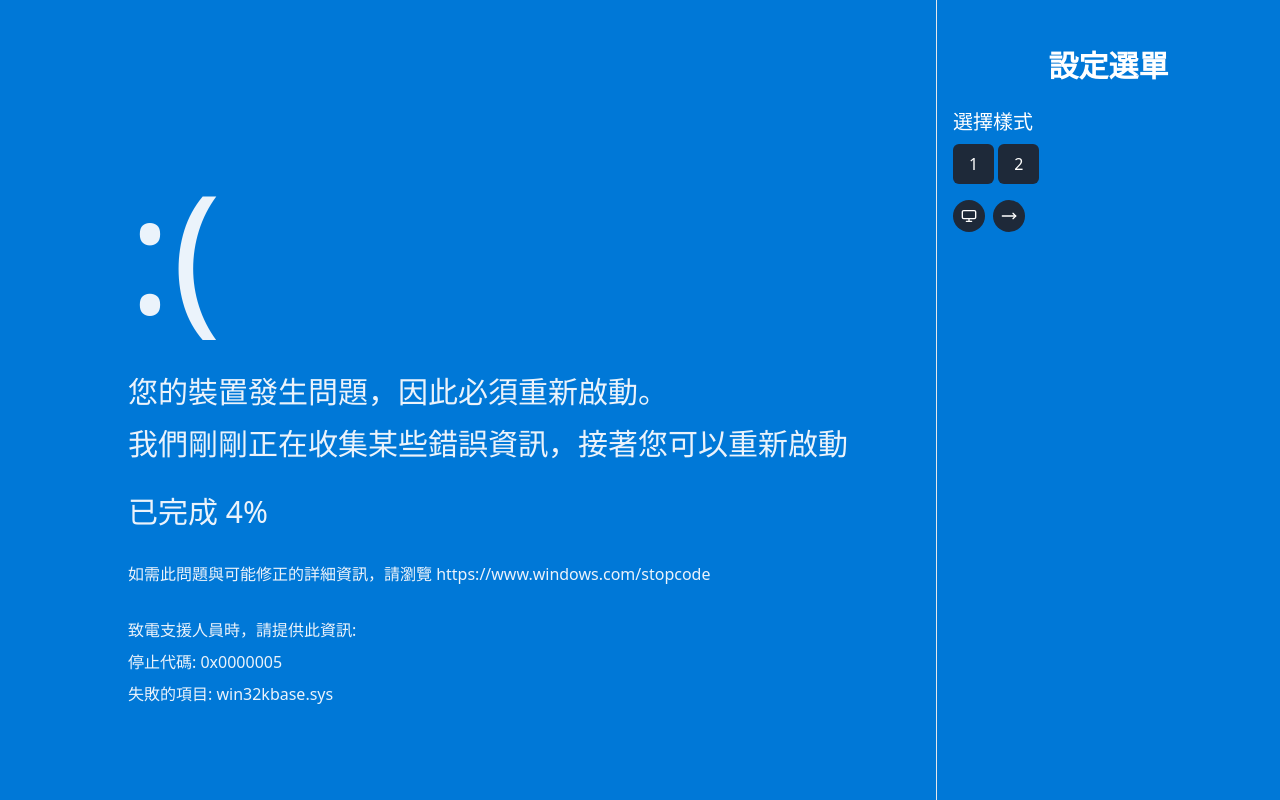
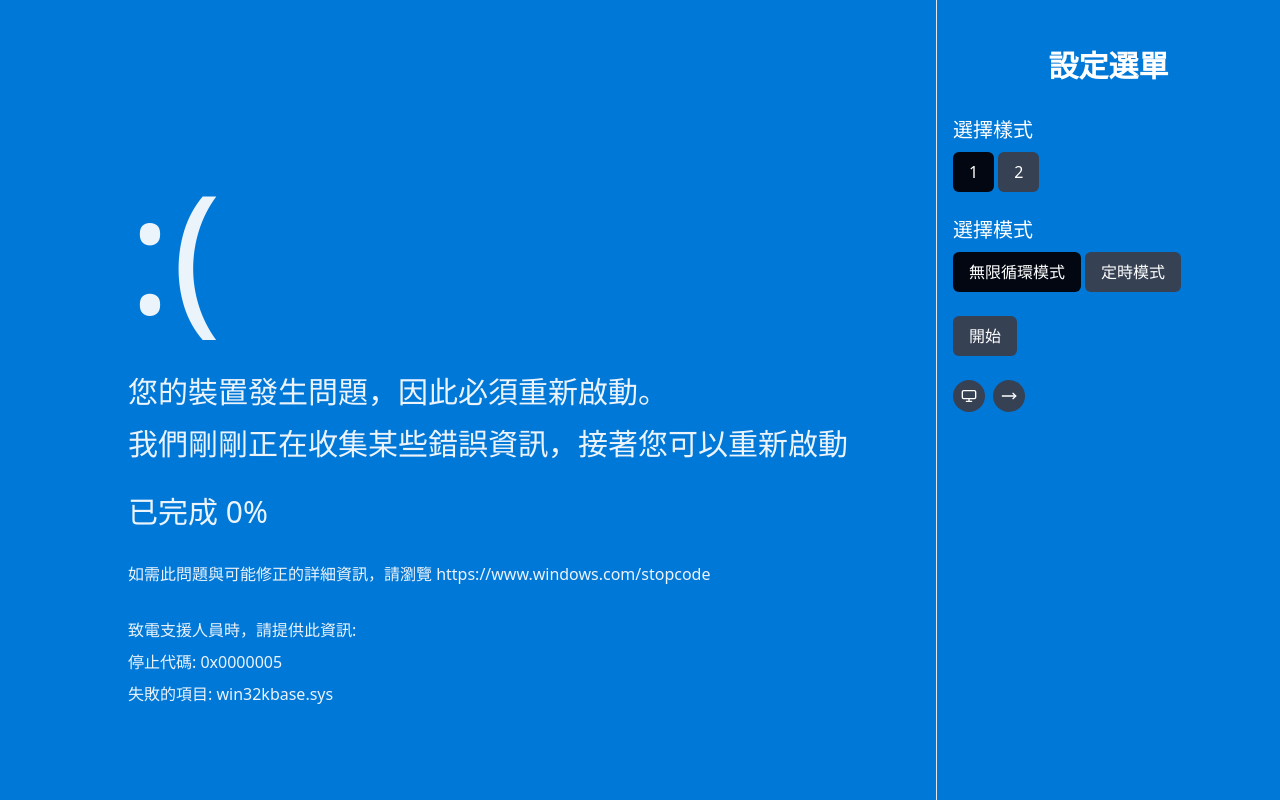
Before and after one commit to J-Shun/blue-screen-machine, a React (Vite) app: page / in a window 1280 px wide. Built offline with nearby package versions, Linux system fonts and the light colour scheme.

Commit message:
feat: 處理開始 & 暫停

```diff
--- a/src/containers/Screen.tsx
+++ b/src/containers/Screen.tsx
@@ -9,6 +9,11 @@ const SCREEN_TYPE = {
   BLUSE_SCREEN_UPDATE: 'bluse_screen_update',
 };
 
+const MODE_TYPE = {
+  INFINITE: 'infinite',
+  TIMING: 'timing',
+};
+
 type ScreenType = keyof typeof SCREEN_TYPE;
 
 const screenTypeMapping = [
@@ -16,17 +21,32 @@ const screenTypeMapping = [
   SCREEN_TYPE.BLUSE_SCREEN_UPDATE,
 ];
 
+const modeTypeMapping = [
+  {
+    text: '無限循環模式',
+    value: MODE_TYPE.INFINITE,
+  },
+  {
+    text: '定時模式',
+    value: MODE_TYPE.TIMING,
+  },
+];
+
 const Button = ({
   onClick,
   children,
+  active,
 }: {
   onClick: () => void;
   children: React.ReactNode;
+  active?: boolean;
 }) => {
   return (
     <button
       type='button'
-      className='bg-gray-800 hover:bg-gray-700 text-white px-4 py-2 rounded-md translation duration-200 cursor-pointer'
+      className={`hover:bg-gray-950 text-white px-4 py-2 rounded-md translation duration-200 cursor-pointer ${
+        active ? 'bg-gray-950' : 'bg-gray-700'
+      }`}
       onClick={onClick}
     >
       {children}
@@ -44,7 +64,7 @@ const IconButton = ({
   return (
     <button
       type='button'
-      className='bg-gray-800 hover:bg-gray-700 text-white p-2 rounded-full text-md cursor-pointer transition duration-200'
+      className='bg-gray-700 hover:bg-gray-950 text-white p-2 rounded-full text-md cursor-pointer transition duration-200'
       onClick={onClick}
     >
       {children}
@@ -54,13 +74,23 @@ const IconButton = ({
 
 const SideBar = ({
   isShow,
+  screenType,
+  isProcessing,
   onClick,
   onHide,
+  onStart,
 }: {
   isShow: boolean;
+  screenType: ScreenType;
+  isProcessing: boolean;
   onClick: ({ type }: { type: ScreenType }) => void;
   onHide: (e: React.MouseEvent) => void;
+  onStart: () => void;
 }) => {
+  const [hour, setHour] = useState(0);
+  const [minute, setMinute] = useState(0);
+  const [mode, setMode] = useState(MODE_TYPE.INFINITE);
+
   const isFullScreen = document.fullscreenElement;
 
   const toggleFullscreen = () => {
@@ -71,27 +101,93 @@ const SideBar = ({
     }
   };
 
+  const handleHourChange = (e: React.ChangeEvent<HTMLInputElement>) => {
+    const value = Number(e.target.value);
+    if (isNaN(value)) return;
+    if (value > 24) {
+      setHour(24);
+      return;
+    }
+    setHour(value);
+  };
+
+  const handleMinuteChange = (e: React.ChangeEvent<HTMLInputElement>) => {
+    const value = Number(e.target.value);
+    if (isNaN(value)) return;
+    if (value > 59) {
+      setMinute(59);
+      return;
+    }
+    setMinute(value);
+  };
+
   return (
     <div
       className={`absolute right-0 top-0 bottom-0 w-86 flex flex-col items-start border-l-1 border-gray-200 px-4 py-12 transition-all
     duration-100 cursor-auto ${isShow ? 'translate-x-0' : 'translate-x-full'}`}
     >
-      <h2 className='w-full text-white text-3xl font-bold text-center mb-6'>
+      <h2 className='w-full text-white text-3xl font-bold text-center mb-8'>
         設定選單
       </h2>
 
-      <div className='mb-4'>
+      <div className='mb-6'>
         <p className='text-white text-xl mb-2'>選擇樣式</p>
         <div className='flex gap-1'>
           {screenTypeMapping.map((type, index) => (
             <Button
               key={type}
               onClick={() => onClick({ type: type as ScreenType })}
+              active={type === screenType}
             >
               {index + 1}
             </Button>
           ))}
         </div>
+      </div>
+
+      <div className='mb-6'>
+        <p className='text-white text-xl mb-2'>選擇模式</p>
+        <div className='flex gap-1'>
+          {modeTypeMapping.map((item) => (
+            <Button
+              key={item.value}
+              onClick={() => setMode(item.value)}
+              active={mode === item.value}
+            >
+              {item.text}
+            </Button>
+          ))}
+        </div>
+      </div>
+
+      {mode === MODE_TYPE.TIMING && (
+        <div className='mb-6'>
+          <p className='text-white text-xl mb-2'>時間設定</p>
+          <input
+            type='text'
+            className='bg-gray-800 text-white px-4 py-2 w-20 rounded-md'
+            placeholder='小時'
+            onChange={handleHourChange}
+            value={hour}
+            min={0}
+            max={24}
+          />
+          <span className='text-white'> : </span>
+
+          <input
+            type='text'
+            className='bg-gray-800 text-white px-4 py-2 w-20 rounded-md'
+            placeholder='分鐘'
+            onChange={handleMinuteChange}
+            value={minute}
+            min={0}
+            max={60}
+          />
+        </div>
+      )}
+
+      <div className='mb-6'>
+        <Button onClick={onStart}>{isProcessing ? '暫停' : '開始'}</Button>
       </div>
 
       <div className='flex gap-2'>
@@ -111,6 +207,7 @@ const Screen = () => {
   const [progress, setProgress] = useState(0);
   const [screenType, setScreenType] = useState(SCREEN_TYPE.BLUSE_SCREEN_DEATH);
   const [isShowSideBar, setIsShowSideBar] = useState(true);
+  const [isProcessing, setIsProcessing] = useState(false);
 
   const handleClick = ({ type }: { type: ScreenType }) => {
     setScreenType(type);
@@ -125,8 +222,13 @@ const Screen = () => {
     setIsShowSideBar(true);
   };
 
+  const toggleStart = () => {
+    setIsProcessing((prev) => !prev);
+  };
+
   /* 更新時自動跑的數字特效 */
   useEffect(() => {
+    if (!isProcessing) return;
     const interval = setInterval(() => {
       setProgress((prev) => {
         if (prev >= 100) {
@@ -137,7 +239,7 @@ const Screen = () => {
     }, 1250);
 
     return () => clearInterval(interval);
-  }, []);
+  }, [isProcessing]);
 
   return (
     <div
@@ -154,9 +256,12 @@ const Screen = () => {
       )}
 
       <SideBar
+        isShow={isShowSideBar}
+        screenType={screenType as ScreenType}
+        isProcessing={isProcessing}
         onClick={handleClick}
-        isShow={isShowSideBar}
         onHide={handleHideSideBar}
+        onStart={toggleStart}
       />
     </div>
   );
```
